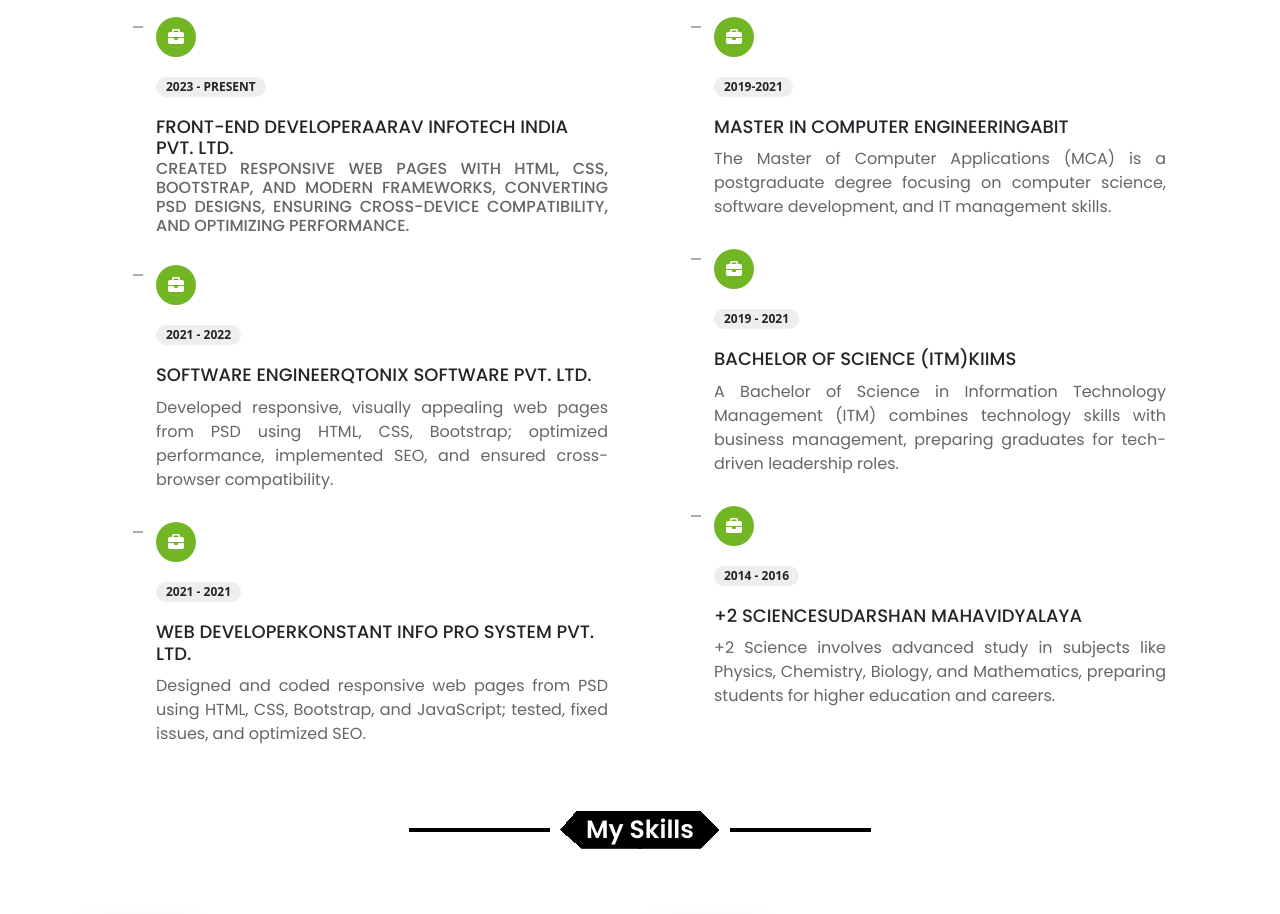
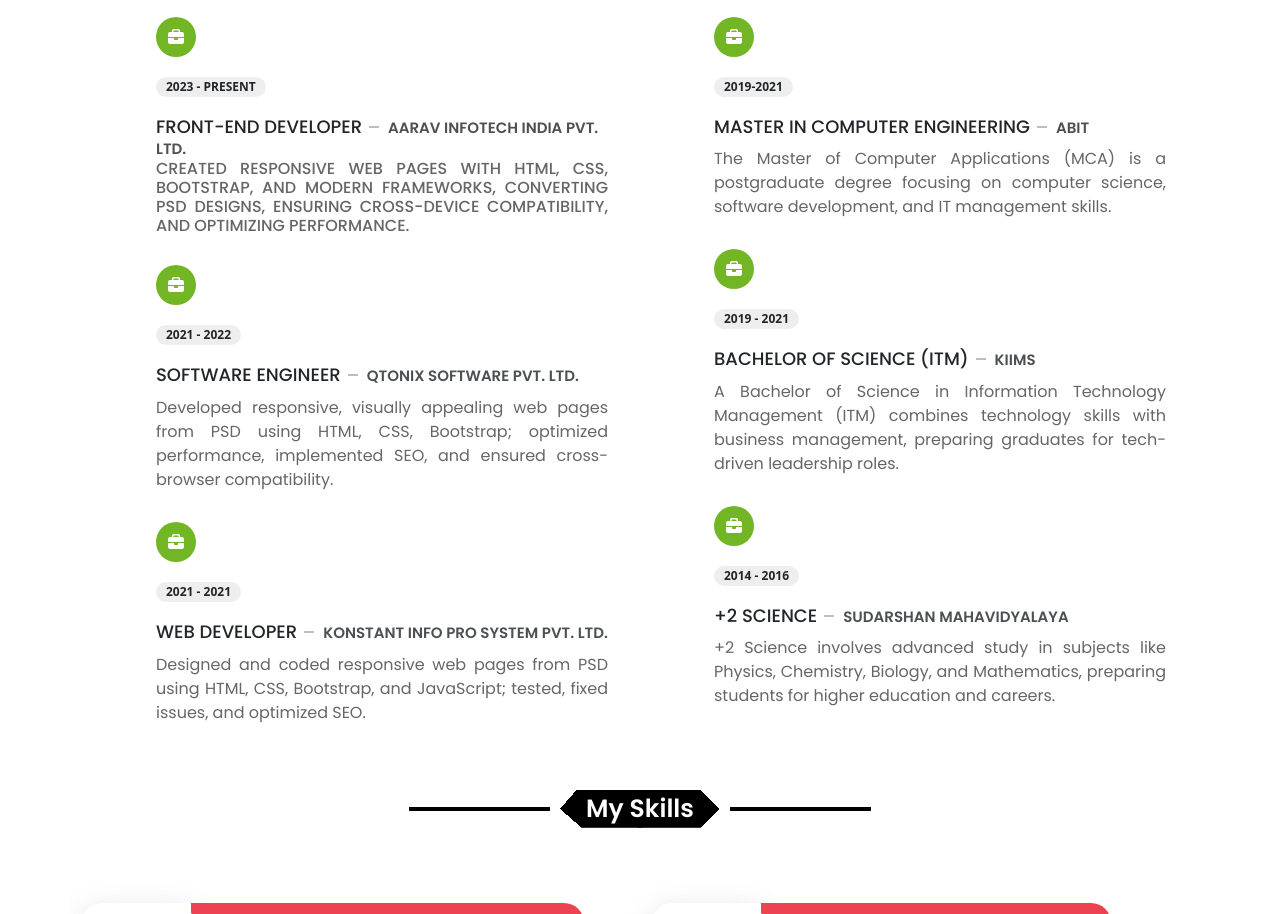
Before and after one commit to AmrishaPati/MY-PORTFOLIO, a plain HTML site: page index.html in a window 1280 px wide. Shown: the part 2166-3080 px from the top of the page. Drawn offline with nearby package versions, Linux system fonts and the light colour scheme.

Commit message:
Update main.css

```diff
--- a/main.css
+++ b/main.css
@@ -226,7 +226,7 @@ i.fa.fa-briefcase {
   padding: 0 20px 0 30px;
   margin: 0 0 30px;
 }
-p.place.open-sans-font {
+span.place.open-sans-font {
   opacity: .8;
   font-weight: 600;
   font-size: 15px;
```
